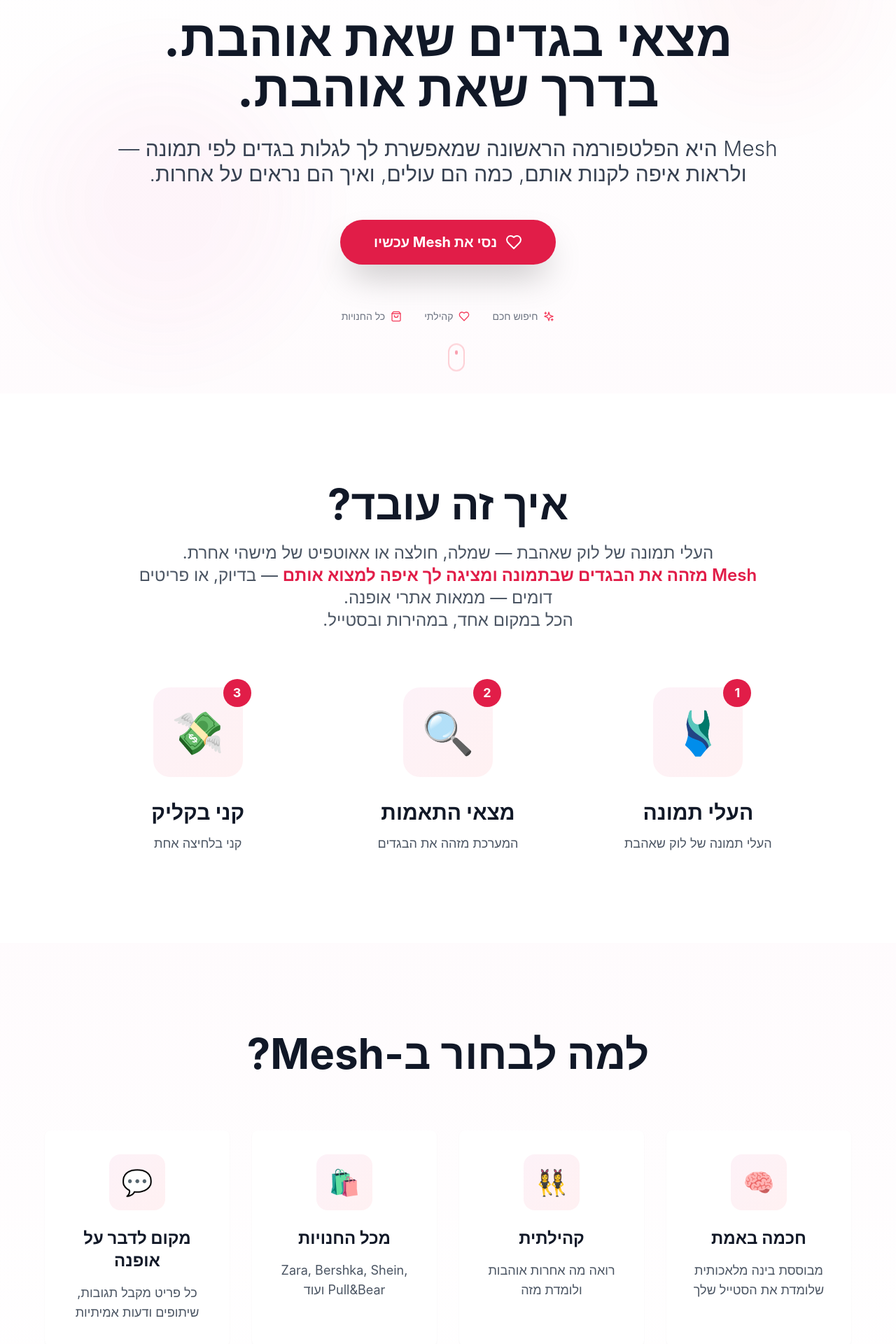
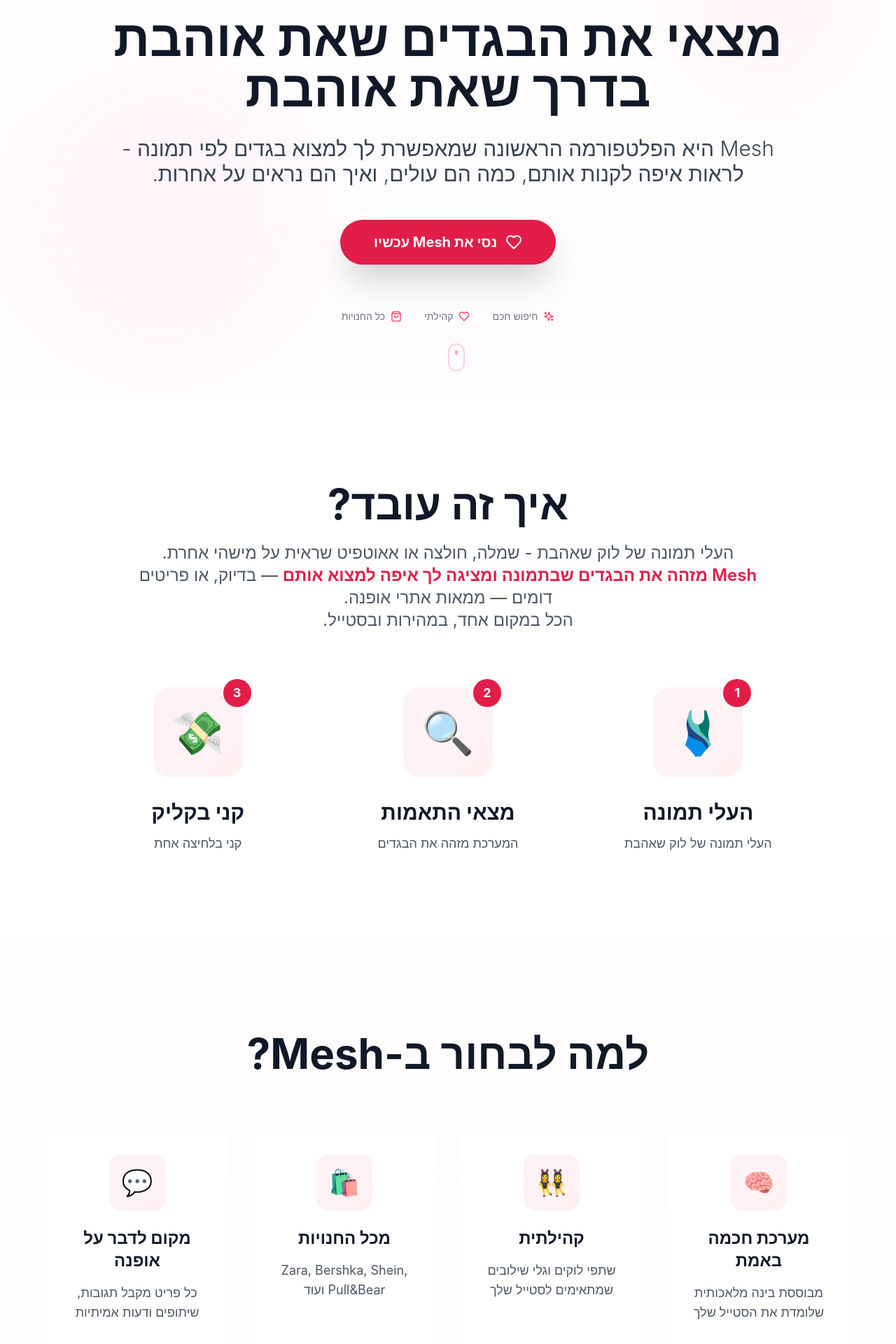
Before and after one commit to saarav6549/mesh-landing-page, a Next.js app: page / in a window 1280 px wide. Shown: the part 238-2158 px from the top of the page at 70% size. Built offline with nearby package versions, Linux system fonts and the light colour scheme.

Commit message:
Update text content and improve messaging

```diff
--- a/app/page.tsx
+++ b/app/page.tsx
@@ -42,14 +42,14 @@
     {
       icon: Brain,
       emoji: "🧠",
-      title: "חכמה באמת",
+      title: " מערכת חכמה באמת",
       description: "מבוססת בינה מלאכותית שלומדת את הסטייל שלך"
     },
     {
       icon: Users,
       emoji: "👯‍♀️",
       title: "קהילתית",
-      description: "רואה מה אחרות אוהבות ולומדת מזה"
+      description: "שתפי לוקים וגלי שילובים שמתאימים לסטייל שלך"
     },
     {
       icon: Store,
@@ -108,9 +108,9 @@
               transition={{ duration: 0.8, delay: 0.2 }}
               className="text-4xl sm:text-5xl md:text-6xl lg:text-7xl font-bold text-gray-900 mb-8 leading-tight px-4"
             >
-              מצאי בגדים שאת אוהבת.
+              מצאי את הבגדים שאת אוהבת
               <br />
-              בדרך שאת אוהבת.
+              בדרך שאת אוהבת
             </motion.h2>
 
             <motion.p
@@ -119,7 +119,7 @@
               transition={{ duration: 0.8, delay: 0.3 }}
               className="text-xl sm:text-2xl md:text-3xl text-gray-700 mb-12 max-w-5xl mx-auto leading-relaxed px-4 font-light"
             >
-              Mesh היא הפלטפורמה הראשונה שמאפשרת לך לגלות בגדים לפי תמונה — ולראות איפה לקנות אותם, כמה הם עולים, ואיך הם נראים על אחרות.
+              Mesh היא הפלטפורמה הראשונה שמאפשרת לך למצוא בגדים לפי תמונה - לראות איפה לקנות אותם, כמה הם עולים, ואיך הם נראים על אחרות.
             </motion.p>
 
             {/* CTA Button */}
@@ -188,7 +188,7 @@
               איך זה עובד?
             </h2>
             <p className="text-xl sm:text-2xl text-gray-600 max-w-4xl mx-auto leading-relaxed">
-              העלי תמונה של לוק שאהבת — שמלה, חולצה או אאוטפיט של מישהי אחרת.
+              העלי תמונה של לוק שאהבת - שמלה, חולצה או אאוטפיט שראית על מישהי אחרת.
               <br />
               <span className="text-rose-600 font-semibold">Mesh מזהה את הבגדים שבתמונה ומציגה לך איפה למצוא אותם</span> — בדיוק, או פריטים דומים — ממאות אתרי אופנה.
               <br />
```
